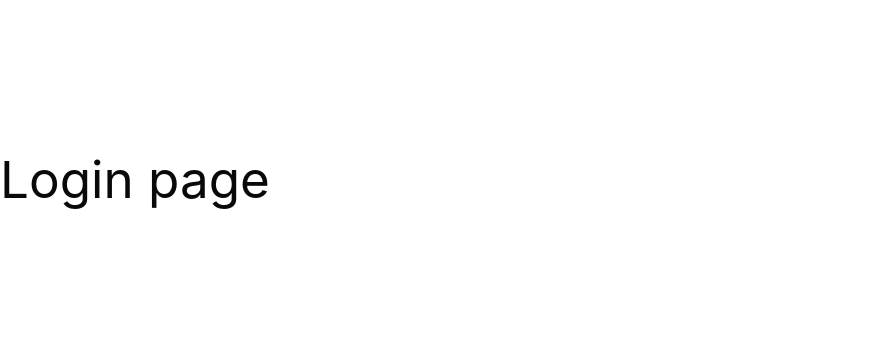
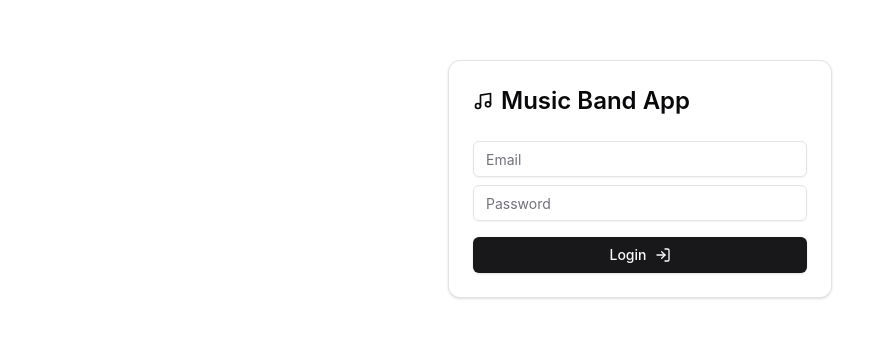
Before and after one commit to LucaVallazza/musicbands-app, a React (Vite) app: page /login in a window 1280 px wide. Shown: the part 221-558 px from the top of the page, without its empty margins (0-891 px from the left). Built offline with nearby package versions, Linux system fonts and the light colour scheme.

Commit message:
add: login screen (without auth)

```diff
--- a/src/pages/login-page.tsx
+++ b/src/pages/login-page.tsx
@@ -1,8 +1,40 @@
+import { Button } from "@/components/ui/button";
+import { Card, CardContent, CardHeader } from "@/components/ui/card";
+import { Input } from "@/components/ui/input";
+import { LogIn, Music } from "lucide-react";
+import { useNavigate } from "react-router";
+
 const LogInPage = () => {
 
+  const navigate = useNavigate()
+
+  const logIn = (e : any) =>{
+    e.preventDefault()
+    console.log("mail: " +e.nativeEvent.srcElement[0].value)
+    navigate('/bands')
+  }
+
   return (
-    <div>
-      <h1>Login page</h1>
+    <div className="flex flex-col w-screen h-screen">
+      <Card className="m-auto w-96">
+        <CardHeader>
+          <div className="flex">
+            <Music size={20} className="my-auto mr-2"></Music>
+            <h1 className="text-2xl font-semibold">Music Band App</h1>
+
+          </div>
+        </CardHeader>
+        <CardContent>
+          <form onSubmit={e => logIn(e)} className="flex flex-col gap-2">
+            <Input placeholder="Email" type="email"></Input>
+            <Input placeholder="Password" type="password"></Input>
+            <Button className="mt-2">
+              Login
+              <LogIn></LogIn>
+            </Button>
+          </form>
+        </CardContent>
+      </Card>
     </div>
    );
 }
```
